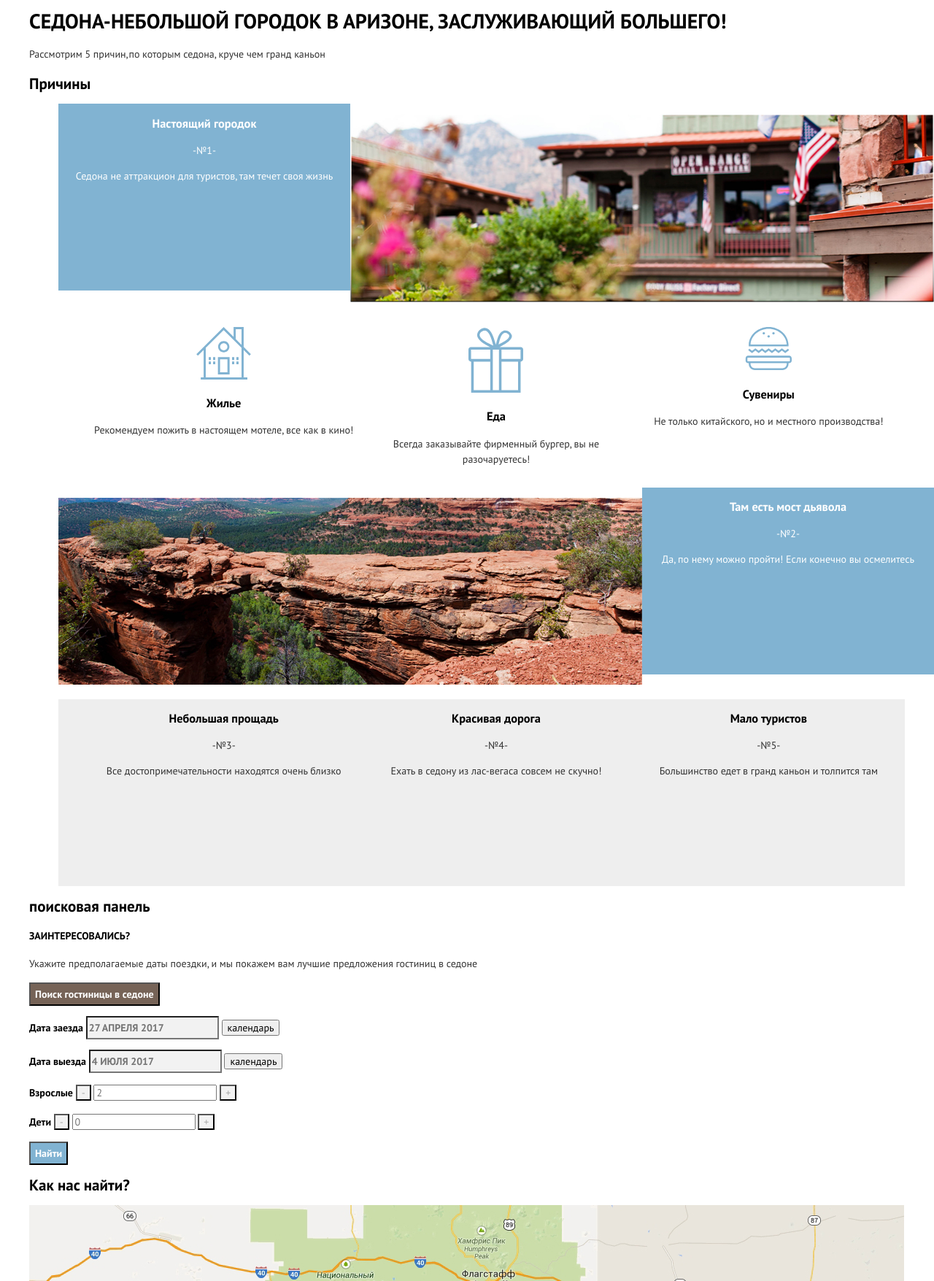
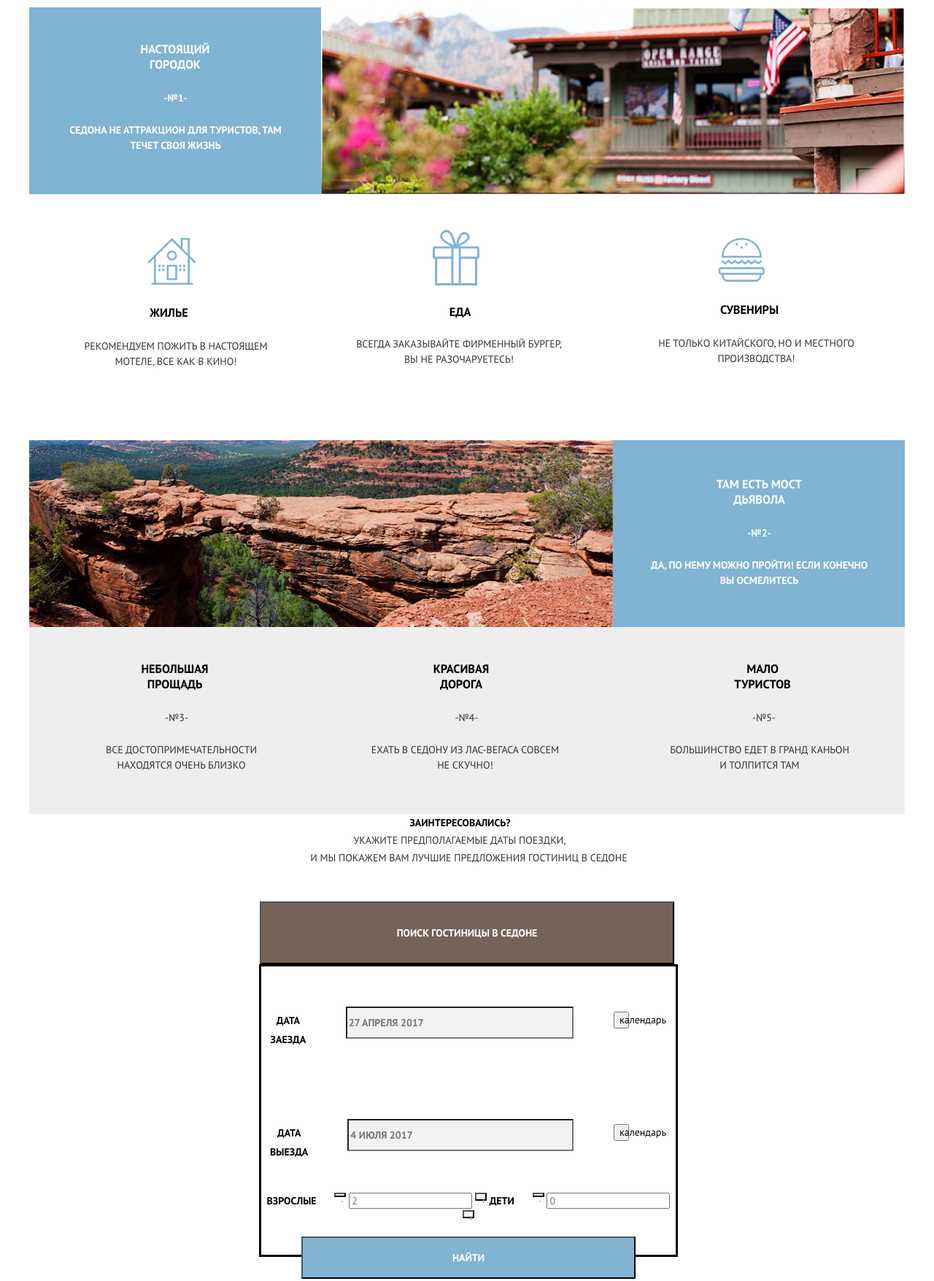
Before and after one commit to Mosya88/1704197-sedona-30, a plain HTML site: page index.html in a window 1280 px wide. Shown: the part 720-2475 px from the top of the page at 73% size. Drawn offline with Linux system fonts and the light colour scheme.

Commit message:
сетка главной страницы

```diff
--- a/css/style.css
+++ b/css/style.css
@@ -27,20 +27,19 @@
 /* Global */
 .page-body {
      min-width: 1200px;
-     margin: 0;
      font-family: "PT Sans", "Arial", sans-serif;
      font-size: 14px;
      font-weight: 400;
      line-height: 21px;
      color: var(--basic-black);
-     margin: 0;
-     padding: 0;
-     min-height: 100%;
-     display: grid;
-     min-height: 100%;
+     margin: 0px;
+     padding: 0px;
+     min-height: 1200px;
      display: grid;
      grid-template-rows: min-content 1fr min-content;
      align-content: start;
+     text-transform: uppercase;
+     text-align: center;
 }
 
   a {
@@ -50,6 +49,7 @@
   img {
     max-width: 100%;
     height: auto;
+    display: block;
   }
 
   /* Grid */
@@ -60,28 +60,58 @@
 
 
 /*main-navigation*/
-.main-navigation {
-  display: grid;
-  }
+
 
 .site-navigation {
+  display: flex;
+  width: 1200px;
   list-style: none;
+  margin: 0px;
+  padding: 0px;
+
 }
-  .nav-link {
+.nav-link-info {
+  font-weight: 700;
+  line-height: 26px;
+  text-transform: uppercase;
+  color: var(--basic-black);
+  background-color: var(--basic-white);
+  margin: 15px 134px 81px 72px;
+
+}
+.nav-link-foto {
+  font-weight: 700;
+  line-height: 26px;
+  text-transform: uppercase;
+  color: var(--basic-black);
+  background-color: var(--basic-white);
+  margin: 15px 418px 81px 0px;
+}
+.nav-link-map {
+  font-weight: 700;
+  line-height: 26px;
+  text-transform: uppercase;
+  color: var(--basic-black);
+  background-color: var(--basic-white);
+  margin: 15px 147px 81px 0px;
+}
+.nav-link-hotel {
   font-weight: 700;
   line-height: 26px;
   text-transform: uppercase;
   color: var(--basic-black);
   background-color: var(--basic-white);
 }
-
 /* Logo */
 .main-header-logo {
-  justify-self: center;
+ display: block;
+ margin: 0 auto;
+ width: 138px;
+
+
 }
 .main-header {
   width: 1200px;
-  margin: auto;
 }
 
 .container {
@@ -103,54 +133,103 @@ h1 {
   font-weight: 700;
   line-height: 26px;
   color: var(--basic-black);
+  margin-top: 0px;
+  margin-bottom: 0px;
+  margin: 42px 381px 22px 381;
+}
+
+h2 {
+  display: none;
 }
 .features-main {
   font-weight: 400;
   line-height: 26px;
   color: var(--basic-grey);
+  margin-top: 0px;
+  margin-bottom: 0px;
+  margin: 22px 341px 51px 340px;
 }
 /* Features */
 .features-list {
   list-style: none;
+  margin: 0px;
+  padding: 0px;
+}
+
+.feature-desc-img {
+ margin: 0px;
+
+
 }
 
 .feature-item-wrap {
   display: grid;
   grid-template-columns: 400px 800px;
+  height:256px ;
+
 
 }
 .feature-item-wrap-img {
   display: grid;
   grid-template-columns:  800px 400px;
 }
-.feature-subject-white {
+h3.feature-subject-white-one {
   font-weight: 700;
   line-height: 21px;
   color: var(--basic-white);
   background-color: var(--basic-blue);
+  margin-top: 0px;
+  margin-bottom: 0px;
+  margin: 47px 139px 25px 139px ;
 
 }
-.features-number-white{
-  font-weight: 400;
+.features-number-white {
+  font-weight: 700;
   line-height: 21px;
   color: var(--basic-white);
   background-color: var(--basic-blue);
-
+  margin-top: 0px;
+  margin-bottom: 0px;
+  margin: 0px 174px 23px 175px;
 }
-
-.feature-text-white {
-  font-weight: 400;
+.feature-text-white-one {
+  font-weight: 700;
   line-height: 21px;
   color: var(--basic-white);
   background-color: var(--basic-blue);
+  margin-top: 0px;
+  margin-bottom: 0px;
+  margin: 0px 51px 54px 52px;
+}
 
+
+
+h3.feature-subject-white-two {
+  font-weight: 700;
+  line-height: 21px;
+  color: var(--basic-white);
+  background-color: var(--basic-blue);
+  margin-top: 0px;
+  margin-bottom: 0px;
+  margin: 50px 125px 25px 126px;
 }
+.feature-text-white-two {
+  font-weight: 700;
+  line-height: 21px;
+  color: var(--basic-white);
+  background-color: var(--basic-blue);
+  margin-top: 0px;
+  margin-bottom: 0px;
+  margin: 0px 49px 51px 50px;
+}
+
+
 .feature-desc {
   width: 400px;
-  height: 256px;
   text-align: center;
   background-color: var(--basic-blue);
 }
+
 
 .features-list-desc {
   display: grid;
@@ -159,6 +238,8 @@ h1 {
   list-style: none;
   text-align: center;
   background-color: #EEEEEE;
+  margin: 0px;
+  padding: 0px;
 }
 
 .dopfeatures-list {
@@ -167,40 +248,148 @@ h1 {
   text-align: center;
   list-style: none;
   background-color: var(--basic-white);
+  padding: 0px;
 
+}
+.dopfeature-desc-pic {
+  margin-top: 0px;
+  margin-bottom: 0px;
+  margin: 60px 162px 28px 162px;
 }
 .dopfeature-title {
   font-weight: 700;
   line-height: 21px;
   color: var(--basic-black);
+  margin-top: 0px;
+  margin-bottom: 0px;
+  margin: 0px 173px 25px 165px;
 }
 .dopfeature-text {
   font-weight: 400;
   line-height: 21px;
   color: var(--basic-grey);
+  margin-top: 0px;
+  margin-bottom: 0px;
+  margin: 0px 62px 82px 73px;
 }
-.feature-subjec {
+.dopfeature-desc-pic-food {
+  margin-top: 0px;
+  margin-bottom: 0px;
+  margin: 48px 165px 26px 162px;
+}
+.dopfeature-title-food {
+  font-weight 700;
+  line-height: 21px;
+  color: var(--basic-black);
+  margin-top: 0px;
+  margin-bottom: 0px;
+  margin: 0px 165px 23px 173px;
+}
+.dopfeature-text-food {
+  font-weight: 400;
+  line-height: 21px;
+  color: var(--basic-grey);
+  margin-top: 0px;
+  margin-bottom: 0px;
+  margin: 0px 45px 100px 50px;
+}
+h3.feature-subject-three {
   font-weight: 700;
   line-height: 21px;
   color: var(--basic-black);
   background-color: #EEEEEE;
+  margin-top: 0px;
+  margin-bottom: 0px;
+  margin: 47px 146px 25px 145px;
+
 }
-.feature-number {
+h3.feature-subject-four {
+  font-weight: 700;
+  line-height: 21px;
+  color: var(--basic-black);
+  background-color: #EEEEEE;
+  margin-top: 0px;
+  margin-bottom: 0px;
+  margin: 47px 156px 25px 140px;
+}
+
+h3.feature-subject-five {
+  font-weight: 700;
+  line-height: 21px;
+  color: var(--basic-black);
+  background-color: #EEEEEE;
+  margin-top: 0px;
+  margin-bottom: 0px;
+  margin: 47px 146px 25px 156px;
+}
+.feature-number-three {
   font-weight: 400;
   line-height: 21px;
   color: var(--basic-grey);
   background-color: #EEEEEE;
+  margin-top: 0px;
+  margin-bottom: 0px;
+  margin: 25px 175px 23px 179px;
+
 }
-.feature-text {
+.feature-number-four {
   font-weight: 400;
   line-height: 21px;
   color: var(--basic-grey);
   background-color: #EEEEEE;
+  margin-top: 0px;
+  margin-bottom: 0px;
+  margin: 25px 175px 23px 174px;
+}
+
+.feature-number-five {
+  font-weight: 400;
+  line-height: 21px;
+  color: var(--basic-grey);
+  background-color: #EEEEEE;
+  margin-top: 0px;
+  margin-bottom: 0px;
+  margin: 25px 146px 23px 160px;
+}
+
+.feature-text-three {
+    font-weight: 400;
+    line-height: 21px;
+    color: var(--basic-grey);
+    background-color: #EEEEEE;
+    margin-top: 0px;
+    margin-bottom: 0px;
+    margin: 23px 84px 54px 101px;
 
   }
+.feature-text-four {
+  font-weight: 400;
+  line-height: 21px;
+  color: var(--basic-grey);
+  background-color: #EEEEEE;
+  margin-top: 0px;
+  margin-bottom: 0px;
+  margin: 23px 65px 54px 60px;
+}
+.feature-text-five {
+  font-weight: 400;
+  line-height: 21px;
+  color: var(--basic-grey);
+  background-color: #EEEEEE;
+  margin-top: 0px;
+  margin-bottom: 0px;
+  margin: 23px 72px 54px 74px;
+}
+
+
+
+
 /*map*/
 .map {
   width: 1200px;
+  padding: 0px;
+  margin-top: 0px;
+  margin-bottom: 0px;
 }
 /*modal*/
 .modal-strong {
@@ -208,13 +397,56 @@ h1 {
   line-height: 24px;
   color: var(--basic-black);
   background-color: var(--basic-white);
+  margin-top: 0px;
+  margin-bottom: 0px;
+  margin: 58px 465px 4px 446px;
 
 }
+.modal-popup {
+  display: block;
+  top: 0px;
+  right: 0px;
+  bottom: 0px;
+  left: 0px;
+  width: 568px;
+  height: 395px;
+  margin: 0px 322px 50px 315px;
+  border-style: solid;
+}
+.search-item{
+  display: flex;
+  flex-direction: row;
+  margin-top: 0px;
+  margin-bottom: 0px;
+}
+
+.search-item-people {
+  display:inline;
+
+  margin-top: 0px;
+  margin-bottom: 0px;
+}
+
+
+
 .modal-info {
   font-weight: 400;
   line-height: 24px;
   color: var(--basic-grey);
   background-color: var(--basic-white);
+  margin-top: 0px;
+  margin-bottom: 0px;
+  margin: 0px 450px 0px 430px;
+}
+.modal-info-text {
+  font-weight: 400;
+  line-height: 24px;
+  color: var(--basic-grey);
+  background-color: var(--basic-white);
+  margin-top: 0px;
+  margin-bottom: 0px;
+  margin: 0px 380px 24px 385px;
+  text-transform: uppercase;
 }
 
 .button-search {
@@ -222,33 +454,56 @@ h1 {
   line-height: 26px;
   color: var(--basic-white);
   background-color: #766357;
+  margin: 24px 324px 0px 316px;
+  width: 568px;
+  height: 86px;
+  text-transform: uppercase;
 }
 .search-label {
   font-weight: 700;
   line-height: 26px;
   color: var(--basic-black);
+  margin: 61px 21px 41px 0px;
+  text-transform: uppercase;
 }
+
 
 .search-btn-minus {
   color: #A9A9A9;;
   background-color: #F2F2F2;
+  width: 12px;
+  height: 3px;
 }
 
 .search-btn-plus{
   color: #A9A9A9;;
   background-color: #F2F2F2;
+  width: 11px;
+  height: 11px;
 }
 .search-input {
   font-weight: 700;
   line-height: 26px;
   color: var(--basic-black);
-  background-color: #F2F2F2;;
+  background-color: #F2F2F2;
+  margin: 55px 55px 29px 21px;
+  width: 346px;
+  height: 38px;
+  text-transform: uppercase;
+}
+.search-btn-calendar {
+  width: 21px;
+  height: 23px;
+  margin: 62px 64px 37px 0px;
 }
 .search-submit {
   font-weight: 700;
   line-height: 26px;
   color: var(--basic-white);
   background-color: #81B3D2;
+  width: 458px;
+  height: 58px;
+  text-transform: uppercase;
 }
 /*footer*/
 .main-footer {
@@ -256,30 +511,42 @@ h1 {
   grid-template-columns: 400px 400px 400px;
   margin: auto;
   text-align: center;
-
+  background-color: #ffffff;
 }
 /*contacts*/
 .contacts {
   font-weight: 700;
   line-height: 26px;
   color: var(--basic-black);
+  margin-top: 0px;
+  margin-bottom: 0px;
+  margin: 23px 881px 9px 153px;
+  text-transform: uppercase;
+
 
   }
 .phone {
   font-weight: 700;
   line-height: 26px;
   color: var(--basic-black);
+  margin-top: 0px;
+  margin-bottom: 0px;
+  margin: 0px 143px 36px 111px;
+  text-transform: uppercase;
+
   }
 
-.phone-link {
-  font-weight: 700;
-  line-height: 26px;
-  color: var(--basic-black);
-}
+
 /*social*/
 
 .social-list {
   list-style: none;
+  padding: 0px;
+  margin-top: 0px;
+  margin-bottom: 0px;
+  display: flex;
+  flex-direction: row;
+  justify-content: center;
 
 }
 .social-item {
@@ -287,19 +554,35 @@ h1 {
 }
 .social-link-twitter{
 color: #EEEEEE;
+margin: 36px 6px 36px 0px;
+
 }
 .social-link-fb {
   color: #EEEEEE;
+  margin: 36px 6px 36px 6px;
 }
 .social-link-ytb {
   color: #EEEEEE;
+  margin: 36px 190px 36px 6px;
 }
+
 .copyright-text {
   font-weight: 700;
   line-height: 26px;
-
+  margin-top: 0px;
+  margin-bottom: 0px;
+  color: #000000;
+  margin: 49px 0px 45px 190px;
+  display: flex;
+  flex-direction: row;
+  justify-content: center;
+  text-transform: uppercase;
 }
-
+.copyright-link {
+  margin-top: 0px;
+  margin-bottom: 0px;
+  margin: 38px 138px 41px 8px;
+}
 
 /*filters*/
 .filters-desc-img {
@@ -307,6 +590,10 @@ background-image: url("../img/background.jpg");
 width: 1200px;
 height: 217px;
 }
+
+
+
+
 
 /*parameters*/
 .parameters-list {
--- a/index.html
+++ b/index.html
@@ -21,10 +21,10 @@
         <img src="img/logo.svg" width="138" height="70" alt="Логотип городка «SEDONA»">
       </a>
       <ul class="site-navigation">
-        <li><a class="nav-link" href="#">Информация</a></li>
-        <li><a class="nav-link" href="#">Фото и видео</a></li>
-        <li><a class="nav-link" href="#">Карта штата</a></li>
-        <li><a class="nav-link" href="catalog.html">Гостиницы</a></li>
+        <li><a class="nav-link-info" href="#">Информация</a></li>
+        <li><a class="nav-link-foto" href="#">Фото и видео</a></li>
+        <li><a class="nav-link-map" href="#">Карта штата</a></li>
+        <li><a class="nav-link-hotel" href="catalog.html">Гостиницы</a></li>
       </ul>
     </nav>
   </header>
@@ -43,12 +43,12 @@
          <li class="feature-item">
           <div class="feature-item-wrap">
             <div class="feature-desc">
-            <h3 class="feature-subject-white">Настоящий городок</h3>
+            <h3 class="feature-subject-white-one">Настоящий городок</h3>
             <p class="features-number-white">-№1-</p>
-            <p class="feature-text-white">Седона не аттракцион для туристов, там течет своя жизнь</p>
+            <p class="feature-text-white-one">Седона не аттракцион для туристов, там течет своя жизнь</p>
             </div>
             <p class="feature-desc-img">
-              <img src="img/image.jpg" width="800" height="256" alt="Картинка c видом на отель">
+              <img src="img/image_2.jpg" width="800" height="256" alt="Картинка c видом на отель">
             </p>
           </div>
           <ul class="dopfeatures-list">
@@ -60,11 +60,11 @@
             <p class="dopfeature-text"> Рекомендуем пожить в настоящем мотеле, все как в кино!</p>
         </li>
         <li class="dopfeature-item">
-          <p class="dopfeature-desc-pic">
+          <p class="dopfeature-desc-pic-food">
             <img src="img/icon-2.svg" width="75" height="70" alt="Бургер">
           </p>
-          <h3 class="dopfeature-title">Еда</h3>
-          <p class="dopfeature-text"> Всегда заказывайте фирменный бургер, вы не разочаруетесь!</p>
+          <h3 class="dopfeature-title-food">Еда</h3>
+          <p class="dopfeature-text-food"> Всегда заказывайте фирменный бургер, вы не разочаруетесь!</p>
         </li>
         <li class="features-item">
           <p class="dopfeature-desc-pic">
@@ -83,31 +83,31 @@
               <img src="img/image _1.jpg" width="800" height="256" alt="Картинка мост дьявола">
             </p>
           <div class="feature-desc">
-          <h3 class="feature-subject-white">Там есть мост дьявола</h3>
+          <h3 class="feature-subject-white-two">Там есть мост дьявола</h3>
             <p class="features-number-white">-№2-</p>
-            <p class="feature-text-white">Да, по нему можно пройти! Если конечно вы осмелитесь</p>
+            <p class="feature-text-white-two">Да, по нему можно пройти! Если конечно вы осмелитесь</p>
           </div>
         </div>
         <ul class="features-list-desc">
         <li class="feature-item">
          <div class="feature-desc-sub">
-          <h3 class="feature-subject">Небольшая прощадь</h3>
-          <p class="feature-number">-№3-</p>
-          <p class="feature-text">Все достопримечательности находятся очень близко</p>
+          <h3 class="feature-subject-three">Небольшая прощадь</h3>
+          <p class="feature-number-three">-№3-</p>
+          <p class="feature-text-three">Все достопримечательности находятся очень близко</p>
          </div>
         </li>
         <li class="feature-item">
          <div class="feature-desc-sub">
-          <h3 class="feature-subject">Красивая дорога</h3>
-          <p class="feature-number">-№4-</p>
-          <p class="feature-text">Ехать в седону из лас-вегаса совсем не скучно!</p>
+          <h3 class="feature-subject-four">Красивая дорога</h3>
+          <p class="feature-number-four">-№4-</p>
+          <p class="feature-text-four">Ехать в седону из лас-вегаса совсем не скучно!</p>
         </div>
         </li>
         <li class="feature-item">
         <div class="feature-desc-sub">
-          <h3 class="feature-subject"> Мало туристов</h3>
-          <p class="feature-number">-№5-</p>
-          <p class="feature-text">Большинство едет в гранд каньон и толпится там</p>
+          <h3 class="feature-subject-five"> Мало туристов</h3>
+          <p class="feature-number-five">-№5-</p>
+          <p class="feature-text-five">Большинство едет в гранд каньон и толпится там</p>
         </div>
         </li>
         </ul>
@@ -117,8 +117,8 @@
     <section class="modal">
       <h2>поисковая панель</h2>
       <strong class="modal-strong">ЗАИНТЕРЕСОВАЛИСЬ?</strong>
-      <p class="modal-info">Укажите предполагаемые даты поездки, и мы покажем вам лучшие предложения гостиниц в седоне
-      </p>
+      <p class="modal-info">Укажите предполагаемые даты поездки,</p>
+      <p class="modal-info-text"> и мы покажем вам лучшие предложения гостиниц в седоне</p>
       <button class="button-search" type="button">Поиск гостиницы в седоне</button>
       <div class="modal-popup">
         <form class="search-form" action="https://echo.htmlacademy.ru" method="post">
@@ -132,13 +132,13 @@
             <input class="search-input" id="search-finish" type="text" name="trip-finish" placeholder="4 ИЮЛЯ 2017">
             <button class="search-btn-calendar">календарь</button>
           </P>
-          <p class="search-item">
+          <p class="search-item-people">
             <label class="search-label" for="people">Взрослые</label>
             <button class="search-btn-minus">-</button>
             <input id="people" type="number" name="guests" placeholder="2">
             <button class="search-btn-plus">+</button>
           </p>
-          <p class="search-item">
+          <p class="search-item-people">
             <label class="search-label" for="children">Дети</label>
             <button class="search-btn-minus">-</button>
             <input id="children" type="number" name="guests" placeholder="0">
@@ -162,8 +162,7 @@
     <section class="footer-contacts">
       <h2>Контактная информация</h2>
        <p class="contacts"> #VISITSEDONA</p>
-        <p class="phone">Тел: <a class="phone-link" href="tel:+74956660166"> +7 495 666-01-66</a>
-        </p>
+        <p class="phone">Тел: +7 495 666-01-66</p>
     </section>
     <section class="socials">
       <h2>Мы в социальных сетях</h2>
@@ -180,12 +179,12 @@
       </ul>
     </section>
     <section class="copyright">
-      <p class="copyright-text"> WEBSITE BY <a class="copyright-link" href="https://htmlacademy.ru">HTML Academy</a>
-        <a class="copyright-logo">
-          <img src="img/logo-htmlacademy.svg" width="115" height="41" alt="Логотип академии">
+         <a class="copyright-link" href="https://htmlacademy.ru">
+           <p class="copyright-text"> WEBSITE BY
+            <img src="img/logo-htmlacademy.svg" width="115" height="41" alt="Логотип академии">
+          </p>
         </a>
-      </p>
-    </section>
+   </section>
   </footer>
 </body>
 </html>
```
Also changed, not shown: catalog.html (+2 -2 lines), img/image.jpg (deleted), img/image_2.jpg (added). Lines whose indentation alone changed are shown as unchanged.
